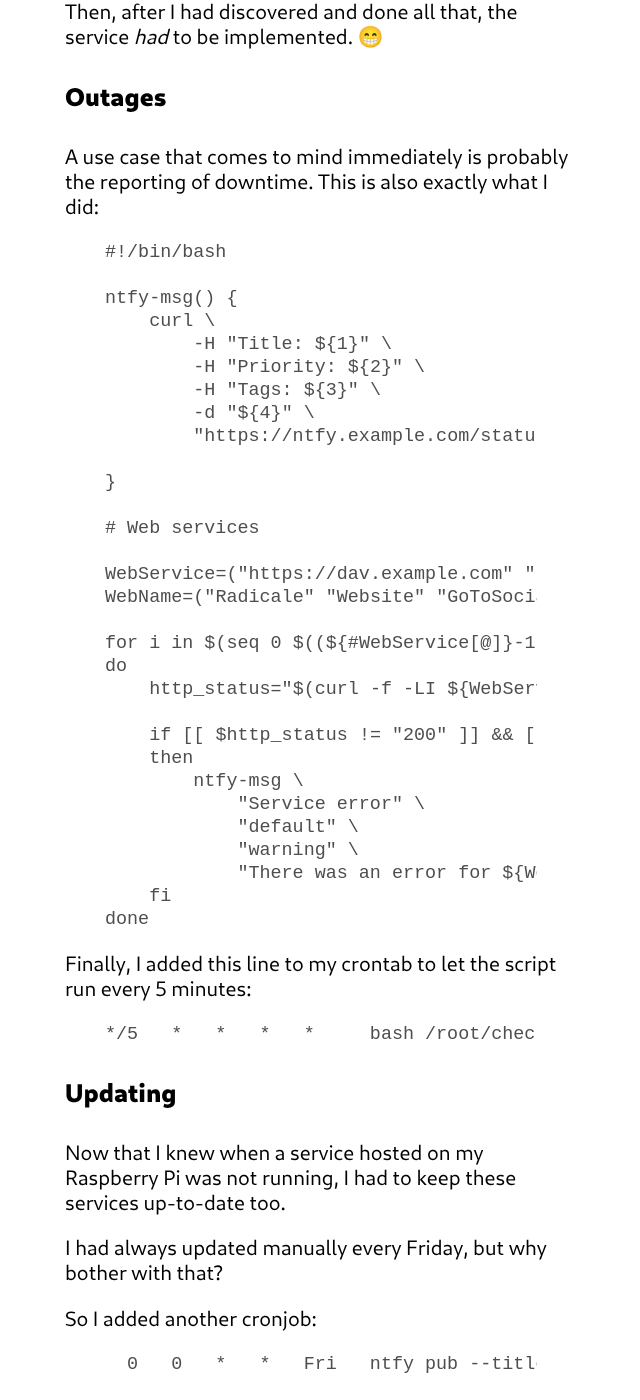
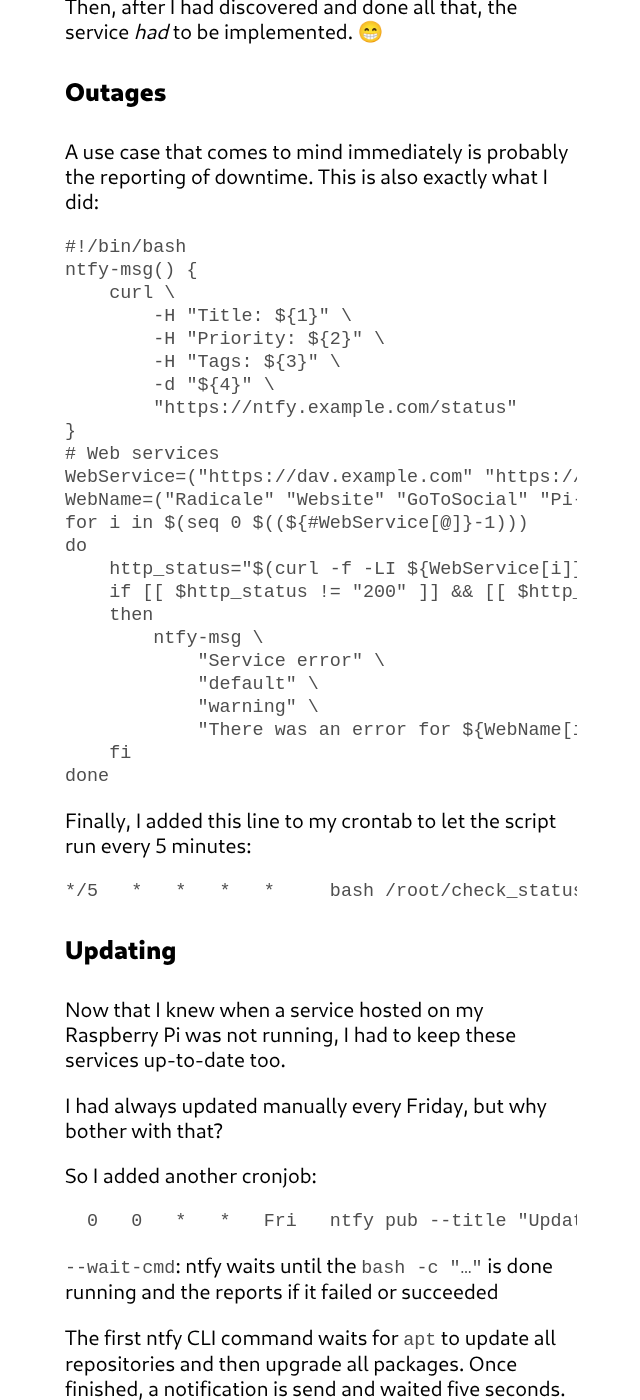
Before and after one commit to konstantintutsch/website, a Jekyll site: the page built from _posts/2023-10-28-ntfy-is-way-too-fun.md, in a window 1280 px wide and 1400 px high, scrolled down 1494 px. Shown: the whole window, without its empty margins (319-959 px from the left). Built offline with Jekyll 4.4.1, drawn with Linux system fonts in a browser that asks for light colours; some of the changed text lies outside the part shown.

Commit message:
Deploy: remove tabs, empty lines and line breaks

````diff
--- a/_posts/2023-10-28-ntfy-is-way-too-fun.md
+++ b/_posts/2023-10-28-ntfy-is-way-too-fun.md
@@ -18,14 +18,14 @@ curl -d "Hi from the commandline 👋" "https://ntfy.example.com/test"
 
 or with a title, tag (the wave emoji) and a priority:
 
-{% highlight shell %}
+```
 curl \
     -H "Title: Greeting" \
     -H "Priority: urgent" \
     -H "Tags: wave" \
     -d "Hi from the commandline. Answer immediately!" \
     "https://ntfy.example.com/test"
-{% endhighlight %}
+```
 
 {% include image.html file="ntfy-hi-with-title-cmd.webp" alt="A notification with the title: '👋 Greeting', content: 'Hi from the commandline. Answer immediately!' and three red arrows point up" caption="And again, a screenshot from the Web UI" %}
 
@@ -43,9 +43,10 @@ Then, after I had discovered and done all that, the service *had* to be implemen
 
 A use case that comes to mind immediately is probably the reporting of downtime. This is also exactly what I did:
 
-{% highlight shell %}
+```
 #!/bin/bash
-
+```
+```
 ntfy-msg() {
     curl \
         -H "Title: ${1}" \
@@ -53,18 +54,21 @@ ntfy-msg() {
         -H "Tags: ${3}" \
         -d "${4}" \
         "https://ntfy.example.com/status"
-
 }
-
+```
+```
 # Web services
-
+```
+```
 WebService=("https://dav.example.com" "https://example.com" "https://social.example.com" "http://192.168.178.49:58080")
 WebName=("Radicale" "Website" "GoToSocial" "Pi-hole Web interface")
-
+```
+```
 for i in $(seq 0 $((${#WebService[@]}-1)))
 do
     http_status="$(curl -f -LI ${WebService[i]} -o /dev/null -s -w %{http_code})"
-
+```
+```
     if [[ $http_status != "200" ]] && [[ $http_status != "405" ]]
     then
         ntfy-msg \
@@ -74,13 +78,13 @@ do
             "There was an error for ${WebName[i]} (${WebService[i]}) with an HTTP Status Code ${http_status}."
     fi
 done
-{% endhighlight %}
+```
 
 Finally, I added this line to my crontab to let the script run every 5 minutes:
 
-{% highlight text %}
+```
 */5   *   *   *   *     bash /root/check_status
-{% endhighlight %}
+```
 
 {% include heading.html level=4 text="Updating" %}
 
@@ -90,9 +94,9 @@ I had always updated manually every Friday, but why bother with that?
 
 So I added another cronjob:
 
-{% highlight text %}
+```
   0   0   *   *   Fri   ntfy pub --title "Update executed" --priority low --tags arrow_double_up --wait-cmd hosting bash -c "apt update && apt upgrade -y"; sleep 5; ntfy pub --title "Reboot" --priority low --tags repeat_one hosting "System is rebooting after an update …"; sleep 5; reboot
-{% endhighlight %}
+```
 
 `--wait-cmd`: ntfy waits until the `bash -c "…"` is done running and the reports if it failed or succeeded
 
@@ -104,11 +108,13 @@ Then, ntfy CLI sends another notification announcing a reboot. Another five seco
 
 Another cool little thing I added, a post-commit hook to re-deploy this website once I've commit something, e. g. a new post.
 
-{% highlight shell %}
+```
 #!/bin/bash -i
-
+```
+```
 shopt -s expand_aliases
-
+```
+```
 ntfy-msg() {
     curl \
         -H "Title: $1" \
@@ -118,11 +124,13 @@ ntfy-msg() {
         "https://ntfy.example.com/status"
     exit
 }
-
+```
+```
 web-deploy || ntfy-msg "Deploying failed" "default" "x" "An error occurred while deploying the new version of konstantintutsch.de."
-
+```
+```
 ntfy-msg "Deploying successful" "low" "white_check_mark" "The new version of konstantintutsch.de was deployed successfully 🔥"
-{% endhighlight %}
+```
 
 `web-deploy` is an alias in my `.bashrc` to build the site with Jekyll and the copy it to the webdir.
 
````
Also changed, not shown: _posts/2023-09-14-one-webserver-multiple-domains.md (+20 -14 lines), _posts/2023-10-05-selfhost-a-fediverse-gotosocial-instance.md (+26 -13 lines), feed.xml (+2 -7 lines), 1 other file.
